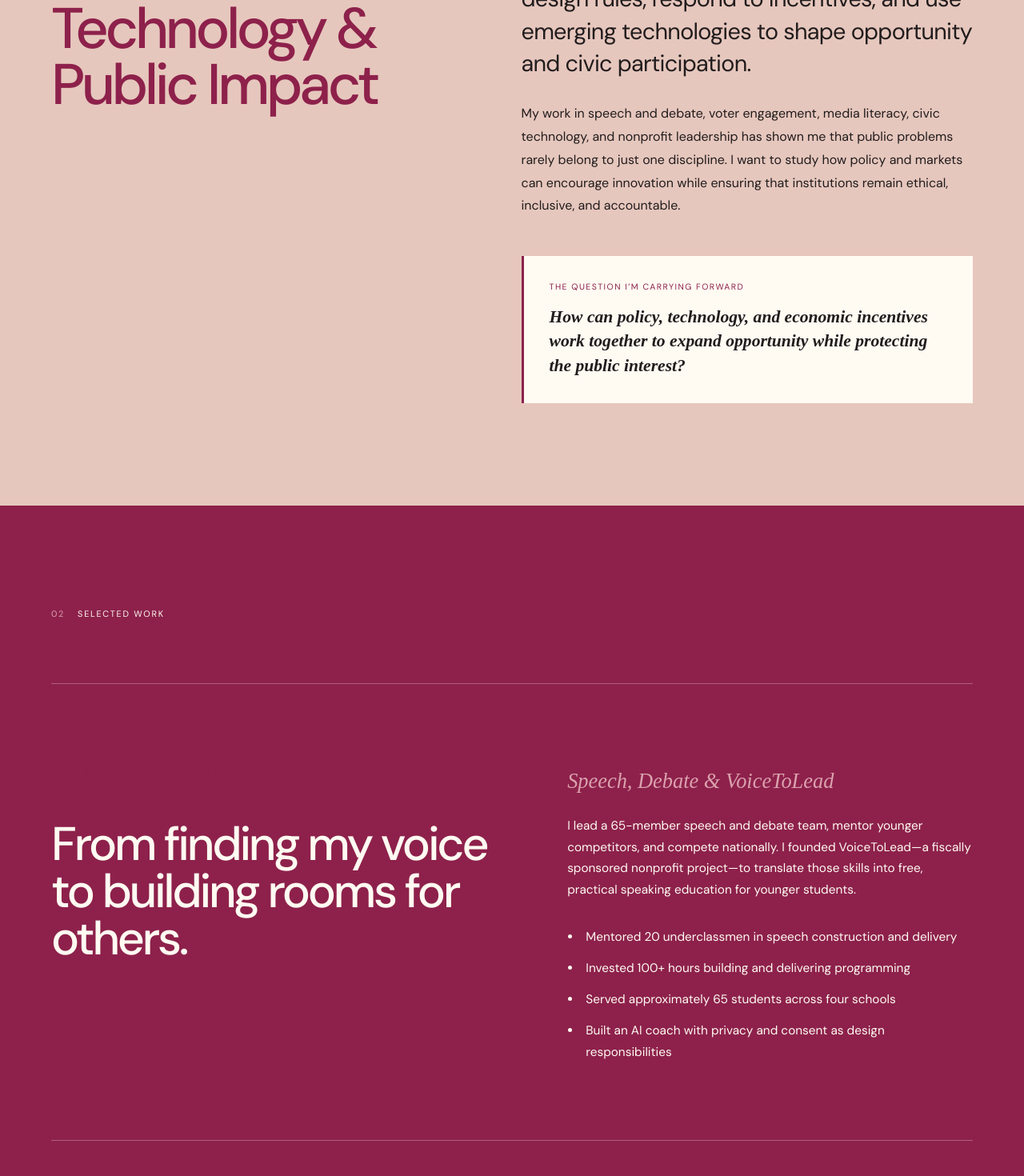
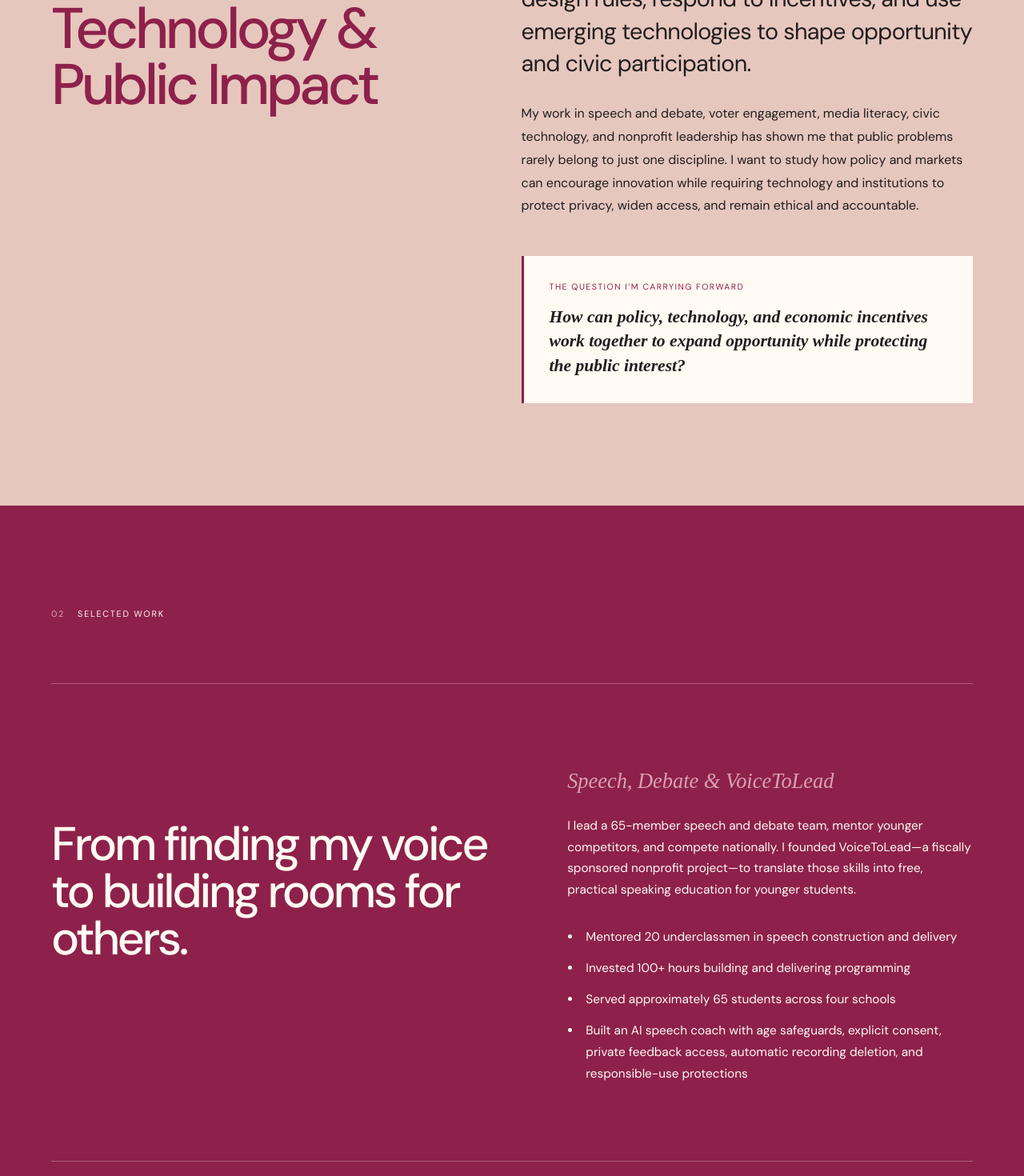
Before and after one commit to msssyamala/nidhimaddi.com, a Next.js app: page / in a window 1280 px wide. Shown: the part 2160-3630 px from the top of the page at 80% size. Built offline with nearby package versions, Linux system fonts and the light colour scheme; a web font is replaced by a local one.

Commit message:
Strengthen privacy and responsible technology narrative

```diff
--- a/app/page.tsx
+++ b/app/page.tsx
@@ -47,14 +47,14 @@ export default function Home() {
 
       <section className="academicDirection section">
         <div className="directionText"><p className="chapter">Academic direction</p><h2>Business,<br />Technology &amp;<br />Public Impact</h2></div>
-        <div className="directionBody"><p className="largeCopy">I’m interested in the intersection of public policy, government, technology, and economics—especially how institutions design rules, respond to incentives, and use emerging technologies to shape opportunity and civic participation.</p><p>My work in speech and debate, voter engagement, media literacy, civic technology, and nonprofit leadership has shown me that public problems rarely belong to just one discipline. I want to study how policy and markets can encourage innovation while ensuring that institutions remain ethical, inclusive, and accountable.</p><div className="questionCard"><span>The question I’m carrying forward</span><strong>How can policy, technology, and economic incentives work together to expand opportunity while protecting the public interest?</strong></div></div>
+        <div className="directionBody"><p className="largeCopy">I’m interested in the intersection of public policy, government, technology, and economics—especially how institutions design rules, respond to incentives, and use emerging technologies to shape opportunity and civic participation.</p><p>My work in speech and debate, voter engagement, media literacy, civic technology, and nonprofit leadership has shown me that public problems rarely belong to just one discipline. I want to study how policy and markets can encourage innovation while requiring technology and institutions to protect privacy, widen access, and remain ethical and accountable.</p><div className="questionCard"><span>The question I’m carrying forward</span><strong>How can policy, technology, and economic incentives work together to expand opportunity while protecting the public interest?</strong></div></div>
       </section>
 
       <section className="work section" id="work">
         <div className="sectionLabel light"><span>02</span> Selected work</div>
         <div className="workFeature">
           <div><p className="featureIndex">01 / Voice & leadership</p><h2>From finding my voice<br />to building rooms for others.</h2></div>
-          <div><h3>Speech, Debate & VoiceToLead</h3><p>I lead a 65-member speech and debate team, mentor younger competitors, and compete nationally. I founded VoiceToLead—a fiscally sponsored nonprofit project—to translate those skills into free, practical speaking education for younger students.</p><ul><li>Mentored 20 underclassmen in speech construction and delivery</li><li>Invested 100+ hours building and delivering programming</li><li>Served approximately 65 students across four schools</li><li>Built an AI coach with privacy and consent as design responsibilities</li></ul></div>
+          <div><h3>Speech, Debate & VoiceToLead</h3><p>I lead a 65-member speech and debate team, mentor younger competitors, and compete nationally. I founded VoiceToLead—a fiscally sponsored nonprofit project—to translate those skills into free, practical speaking education for younger students.</p><ul><li>Mentored 20 underclassmen in speech construction and delivery</li><li>Invested 100+ hours building and delivering programming</li><li>Served approximately 65 students across four schools</li><li>Built an AI speech coach with age safeguards, explicit consent, private feedback access, automatic recording deletion, and responsible-use protections</li></ul></div>
         </div>
         <div className="workFeature reverse">
           <div><p className="featureIndex">02 / Civic agency</p><h2>Participation starts<br />before the ballot.</h2></div>
```
Also changed, not shown: 1 other file (tests, documents, lock files or other folders).
